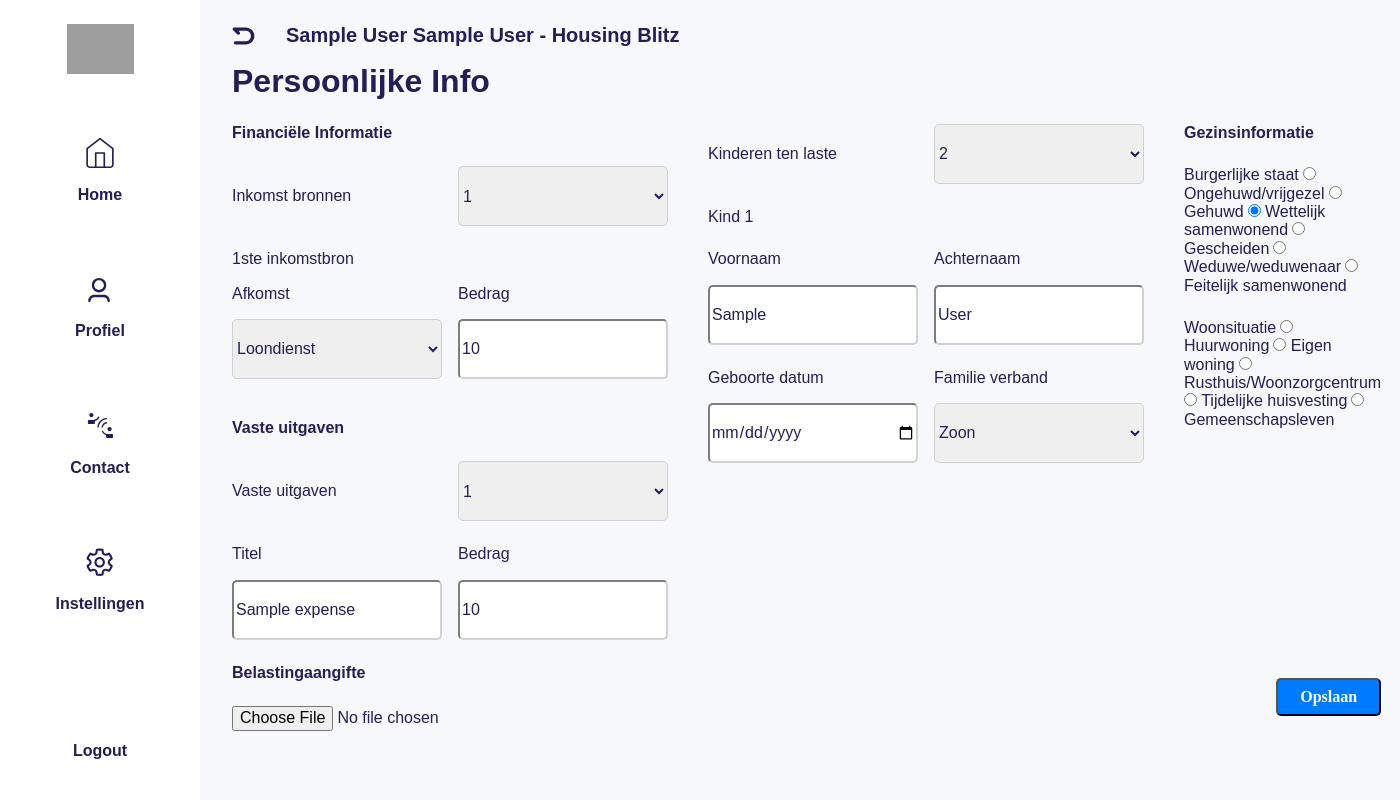
After one commit to YannTGK/Housing_Blitz, a PHP site: page /persoonlijkeInfo.php in a window 1400 px wide. The commit adds this page. Run offline with PHP 8.4, Linux system fonts and the light colour scheme; the visitor is signed in with stand-in values (Sample User, id 1); tables that the repository leaves empty or names only in its code hold one stand-in row (values such as "Sample post"); grey boxes are pictures that could not be loaded.

Commit message:
pesoonlijke info half af

```diff
--- a/classes/nav.php
+++ b/classes/nav.php
@@ -10,7 +10,7 @@
                         <p class="navTxt">Home</p>
                 </a>
 
-                <a href="profile.php" class="navItems profileActive">
+                <a href="persoonlijkeInfo.php" class="navItems profileActive">
                         <div class="profile img"></div>
                         <p class="navTxt">Profiel</p>
                 </a>
--- /dev/null
+++ b/persoonlijkeInfo.php
@@ -0,0 +1,233 @@
+<?php
+include_once(__DIR__."/classes/database.php");
+
+session_start();
+if(!isset($_SESSION['loggedin'])){
+    header("Location: login.php");
+    exit;
+}
+
+// Logout logic
+if(isset($_GET['logout'])) {
+    session_unset(); // Unset all session variables
+    session_destroy(); // Destroy the session
+    header("Location: login.php"); // Redirect to the login page
+    exit;
+}
+
+$conn = Db::getConnection();
+
+// Check if user_id is set in the session
+if(isset($_SESSION['id'])) {
+    $user_id = $_SESSION['id'];
+
+        // Fetch financial information
+    $sql_financial_info = "SELECT income_source, income_amount FROM financial_info WHERE user_id = $user_id";
+    $result_financial_info = $conn->query($sql_financial_info);
+    $financial_info = $result_financial_info->fetch_assoc();
+
+    // Fetch fixed expenses
+    $sql_fixed_expenses = "SELECT expense_title, expense_amount FROM fixed_expenses WHERE user_id = $user_id";
+    $result_fixed_expenses = $conn->query($sql_fixed_expenses);
+    $fixed_expenses = [];
+    while($row = $result_fixed_expenses->fetch_assoc()) {
+        $fixed_expenses[] = $row;
+    }
+
+    // Fetch children information
+    $sql_children = "SELECT first_name, last_name, birth_date, relationship FROM children WHERE user_id = $user_id";
+    $result_children = $conn->query($sql_children);
+    $children = [];
+    while($row = $result_children->fetch_assoc()) {
+        $children[] = $row;
+    }
+
+    // Fetch family status
+    $sql_family_status = "SELECT marital_status, housing_situation FROM family_status WHERE user_id = $user_id";
+    $result_family_status = $conn->query($sql_family_status);
+    $family_status = $result_family_status->fetch_assoc();
+
+} else {
+    echo "Gebruiker ID niet gevonden in sessie.";
+    $laagste_positie = 0;
+}
+
+
+
+?><!DOCTYPE html>
+<html lang="en">
+<head>
+  <meta charset="UTF-8">
+  <link rel="stylesheet" href="styles/normalize.css">
+  <link rel="stylesheet" href="styles/style.css">
+  <link rel="stylesheet" href="styles/persoonlijkeInfo.css">
+  <title>Housing Blitz</title>
+</head>
+<body>
+    <?php include_once(__DIR__ . "/classes/nav.php") ?>
+
+    <div class="screen">
+        <div class="screenHead">
+            <a href="index.php" class="backLogo"></a>
+            <h3 class="housingLetter">
+                <?php if(isset($_SESSION['firstname'])){
+                    echo $_SESSION['firstname'];
+                } else {
+                    echo "firstname niet gevonden in sessie.";
+                } ?>
+                <?php if(isset($_SESSION['lastname'])){
+                    echo $_SESSION['lastname'];
+                } else {
+                    echo "lastname niet gevonden in sessie.";
+                } ?>
+                - Housing Blitz
+            </h3>
+        </div>
+
+        <div class="content">
+            <h1>Persoonlijke Info</h1>
+            <form id="persoonlijkeInfoForm" action="/submit" method="post">
+                <div class="sectie1 sectie">
+                    <div class="form-group">
+                        <p class="header">Financiële Informatie</p>
+                        <div class="inline">
+                            <label for="income_source">Inkomst bronnen</label>
+                            <select id="income_source" name="income_source">
+                                <option value="1" selected>1</option>
+                            </select>
+                        </div>
+                        <div class="under">
+                            <p>1ste inkomstbron</p>
+                            <div class="next">
+                                <div class="under">
+                                    <label for="income_source_1">Afkomst</label>
+                                    <select id="income_source_1" name="income_source_1">
+                                        <option value="Loondienst" <?= $financial_info['income_source'] == 'Loondienst' ? 'selected' : '' ?>>Loondienst</option>
+                                    </select>
+                                </div>
+                                <div class="under">
+                                    <label for="income_amount_1">Bedrag</label>
+                                    <input type="text" id="income_amount_1" name="income_amount_1" value="<?= $financial_info['income_amount'] ?>">
+                                </div>
+                            </div>
+
+                        </div>
+                    </div>
+                    <div class="form-group">
+                        <p class="header">Vaste uitgaven</p>
+                        <div class="inline">
+                            <label for="expences_source">Vaste uitgaven</label>
+                            <select id="expences_source" name="expences_source">
+                                <option value="1" >1</option>
+                                <option value="2">2</option>
+                            </select>
+                        </div>
+                        <div class="under">
+                            <?php foreach ($fixed_expenses as $index => $expense) { ?>
+                                <div class="form-group">
+                                    <div class="next">
+                                        <div class="under">
+                                            <label for="expense_title_<?= $index ?>">Titel</label>
+                                            <input type="text" id="expense_title_<?= $index ?>" name="expense_title_<?= $index ?>" value="<?= $expense['expense_title'] ?>">
+                                        </div>
+                                        <div class="under">
+                                            <label for="expense_amount_<?= $index ?>">Bedrag</label>
+                                            <input type="text" id="expense_amount_<?= $index ?>" name="expense_amount_<?= $index ?>" value="<?= $expense['expense_amount'] ?>">
+                                        </div>
+
+                                    </div>
+                                </div>
+                            <?php } ?>
+
+                        </div>
+                    </div>
+
+                </div>
+
+                <div class="sectie2 sectie">
+                    <div class="form-group">
+                        <div class="inline">
+                            <label for="child">Kinderen ten laste</label>
+                            <select id="child" name="child">
+                                <option value="1" >1</option>
+                                <option value="2" selected>2</option>
+                            </select>
+                        </div>
+                        <div class="children">
+
+                            <?php foreach ($children as $index => $child) { ?>
+
+                                <div class="form-group">
+                                <p>Kind <?php echo $index +1 ?></p>
+                                    <div class="next">
+                                        <div class="under">
+                                            <label for="child_first_name_<?= $index ?>">Voornaam</label>
+                                            <input type="text" id="child_first_name_<?= $index ?>" name="child_first_name_<?= $index ?>" value="<?= $child['first_name'] ?>">
+                                        </div>
+                                        <div class="under">
+                                            <label for="child_last_name_<?= $index ?>">Achternaam</label>
+                                            <input type="text" id="child_last_name_<?= $index ?>" name="child_last_name_<?= $index ?>" value="<?= $child['last_name'] ?>">
+                                        </div>
+                                    </div>
+                                    <div class="next">
+                                        <div class="under">
+                                            <label for="child_birth_date_<?= $index ?>">Geboorte datum</label>
+                                            <input type="date" id="child_birth_date_<?= $index ?>" name="child_birth_date_<?= $index ?>" value="<?= $child['birth_date'] ?>">
+                                        </div>
+                                        <div class="under">
+                                            <label for="child_relationship_<?= $index ?>">Familie verband</label>
+                                            <select id="child_relationship_<?= $index ?>" name="child_relationship_<?= $index ?>">
+                                                <option value="Zoon" <?= $child['relationship'] == 'Zoon' ? 'selected' : '' ?>>Zoon</option>
+                                                <option value="Dochter" <?= $child['relationship'] == 'Dochter' ? 'selected' : '' ?>>Dochter</option>
+                                            </select>
+                                        </div>
+
+                                    </div>
+                                </div>
+                            <?php } ?>
+                        </div>
+                    </div>
+                </div>
+
+                <div class="sectie3 .sectie">
+                    <div class="form-group">
+                        <p class="header">Gezinsinformatie</p>
+                        <div class="radio-group">
+                            <label>Burgerlijke staat</label>
+                            <label><input type="radio" name="marital_status" value="Ongehuwd/vrijgezel" <?= $family_status['marital_status'] == 'Ongehuwd/vrijgezel' ? 'checked' : '' ?>> Ongehuwd/vrijgezel</label>
+                            <label><input type="radio" name="marital_status" value="Gehuwd" <?= $family_status['marital_status'] == 'Gehuwd' ? 'checked' : '' ?>> Gehuwd</label>
+                            <label><input type="radio" name="marital_status" value="Wettelijk samenwonend" <?= $family_status['marital_status'] == 'Wettelijk samenwonend' ? 'checked' : '' ?>> Wettelijk samenwonend</label>
+                            <label><input type="radio" name="marital_status" value="Gescheiden" <?= $family_status['marital_status'] == 'Gescheiden' ? 'checked' : '' ?>> Gescheiden</label>
+                            <label><input type="radio" name="marital_status" value="Weduwe/weduwenaar" <?= $family_status['marital_status'] == 'Weduwe/weduwenaar' ? 'checked' : '' ?>> Weduwe/weduwenaar</label>
+                            <label><input type="radio" name="marital_status" value="Feitelijk samenwonend" <?= $family_status['marital_status'] == 'Feitelijk samenwonend' ? 'checked' : '' ?>> Feitelijk samenwonend</label>
+                        </div>
+                        <div class="radio-group">
+                            <label>Woonsituatie</label>
+                            <label><input type="radio" name="housing_situation" value="Huurwoning" <?= $family_status['housing_situation'] == 'Huurwoning' ? 'checked' : '' ?>> Huurwoning</label>
+                            <label><input type="radio" name="housing_situation" value="Eigen woning" <?= $family_status['housing_situation'] == 'Eigen woning' ? 'checked' : '' ?>> Eigen woning</label>
+                            <label><input type="radio" name="housing_situation" value="Rusthuis/Woonzorgcentrum" <?= $family_status['housing_situation'] == 'Rusthuis/Woonzorgcentrum' ? 'checked' : '' ?>> Rusthuis/Woonzorgcentrum</label>
+                            <label><input type="radio" name="housing_situation" value="Tijdelijke huisvesting" <?= $family_status['housing_situation'] == 'Tijdelijke huisvesting' ? 'checked' : '' ?>> Tijdelijke huisvesting</label>
+                            <label><input type="radio" name="housing_situation" value="Gemeenschapsleven" <?= $family_status['housing_situation'] == 'Gemeenschapsleven' ? 'checked' : '' ?>> Gemeenschapsleven</label>
+                        </div>
+                    </div>
+                </div>
+            </form>
+            <div class="voet">
+                <div class="form-group">
+                    <p class="header">Belastingaangifte</p>
+                    <input type="file" id="tax_file" name="tax_file">
+                </div>
+                <button type="submit" id="buttonForm" class="button">Opslaan</button>
+            </div>
+
+
+        </div>
+    </div>
+
+    <script>
+        document.getElementById('buttonForm').addEventListener('click', function() {
+            document.getElementById('persoonlijkeInfoForm').submit();
+        });
+    </script>
+</body>
+</html>
--- a/socialewoning.php
+++ b/socialewoning.php
@@ -91,6 +91,8 @@ $progress_color = getProgressBarColor($kans_op_sociale_woning);
     <?php include_once(__DIR__ . "/classes/nav.php") ?>
 
     <div class="screen">
+        <div class="screenHead">
+            <a href="index.php" class="backLogo"></a>
             <h3 class="housingLetter">
                 <?php if(isset($_SESSION['firstname'])){
                     echo $_SESSION['firstname'];
@@ -104,6 +106,7 @@ $progress_color = getProgressBarColor($kans_op_sociale_woning);
                 } ?>
                 - Housing Blitz
             </h3>
+        </div>
 
         <div class="content">
             <div class="left">
--- /dev/null
+++ b/styles/persoonlijkeInfo.css
@@ -0,0 +1,70 @@
+.content {
+    display: flex;
+    flex-direction: column;
+    gap: 24px;
+    margin-bottom: 32px;
+}
+
+.content form {
+    display: flex;
+    flex-direction: row;
+    gap: 40px;
+}
+
+.form-group .header {
+    font-weight: bold;
+}
+
+.sectie {
+    display: flex;
+    flex-direction: column;
+    gap: 40px;
+}
+
+.form-group {
+    display: flex;
+    flex-direction: column;
+    gap: 24px;
+}
+
+.inline {
+    display: flex;
+    flex-direction: row;
+    align-items: center;
+    justify-content: space-between;
+}
+
+.sectie1 input, .sectie2 input, .sectie1 select, .sectie2 select {
+    height: 60px;
+    width: 210px;
+    border-radius: 5px;
+    border-color: #D1D1D1;
+}
+
+.under {
+    display: flex;
+    flex-direction: column;
+    gap: 16px;
+}
+
+.next {
+    display: flex;
+    flex-direction: row;
+    gap: 16px;
+}
+
+.children {
+    display: flex;
+    flex-direction: column;
+    gap: 32px;
+}
+
+
+
+
+.voet {
+    display: flex;
+    flex-direction: row;
+    justify-content: space-between;
+    align-items: center;
+}
--- a/styles/style.css
+++ b/styles/style.css
@@ -96,11 +96,27 @@ header {
     gap: 16px;
 }
 
+.screenHead {
+    display: flex;
+    flex-direction: row;
+    align-items: center;
+    gap: 24px;
+}
+
+.backLogo {
+    width: 30px;
+    height: 18px;
+    background-size: contain;
+    background-repeat: no-repeat;
+    background-image: url(../images/back_icon.svg);
+    color: #211F54;
+}
+
 .housingLetter {
     font-size: 20px;
 }
 
-h1, h2, h3, p, strong, a, label, input, ul, i, span {
+h1, h2, h3, p, strong, a, label, input, ul, i, span, select {
     margin: 0;
     font-family: "montserrat", sans-serif;
     color: #211F54;
@@ -126,7 +142,7 @@ span {
 
 .button {
     display: inline-block;
-    padding: 10px 20px;
+    padding: 8px 22px;
     background-color: #007AFF;
     color: white;
     text-align: center;
```
Also changed, not shown: images/back_icon.svg (added). Lines whose indentation alone changed are shown as unchanged.
